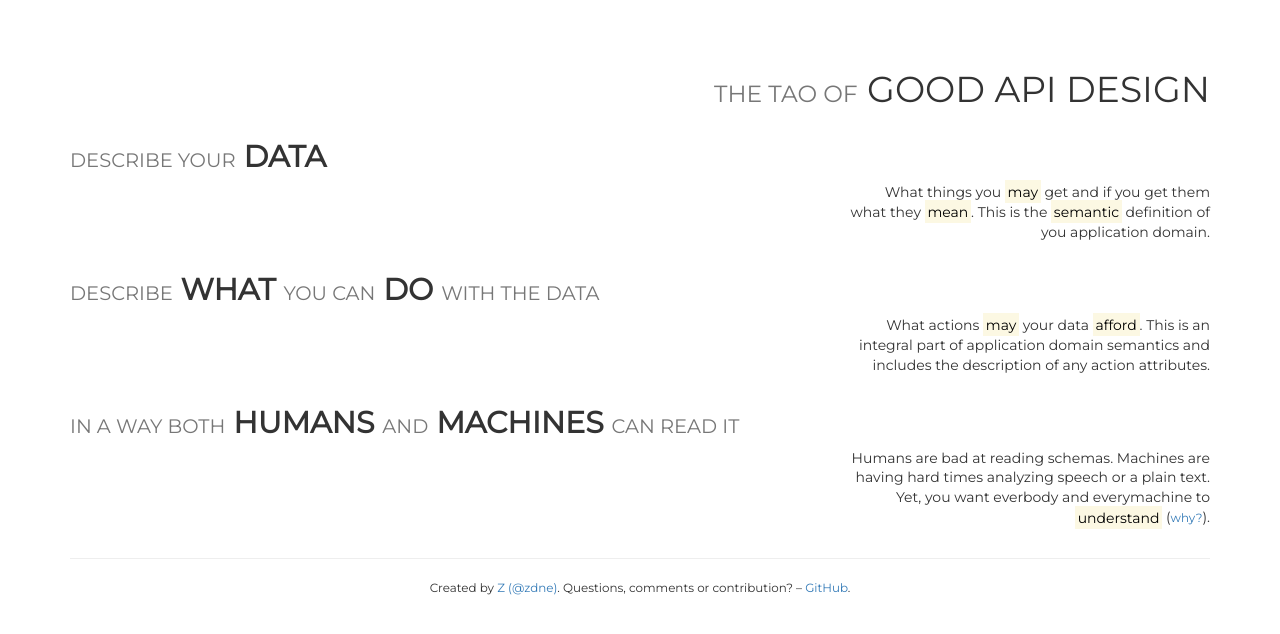
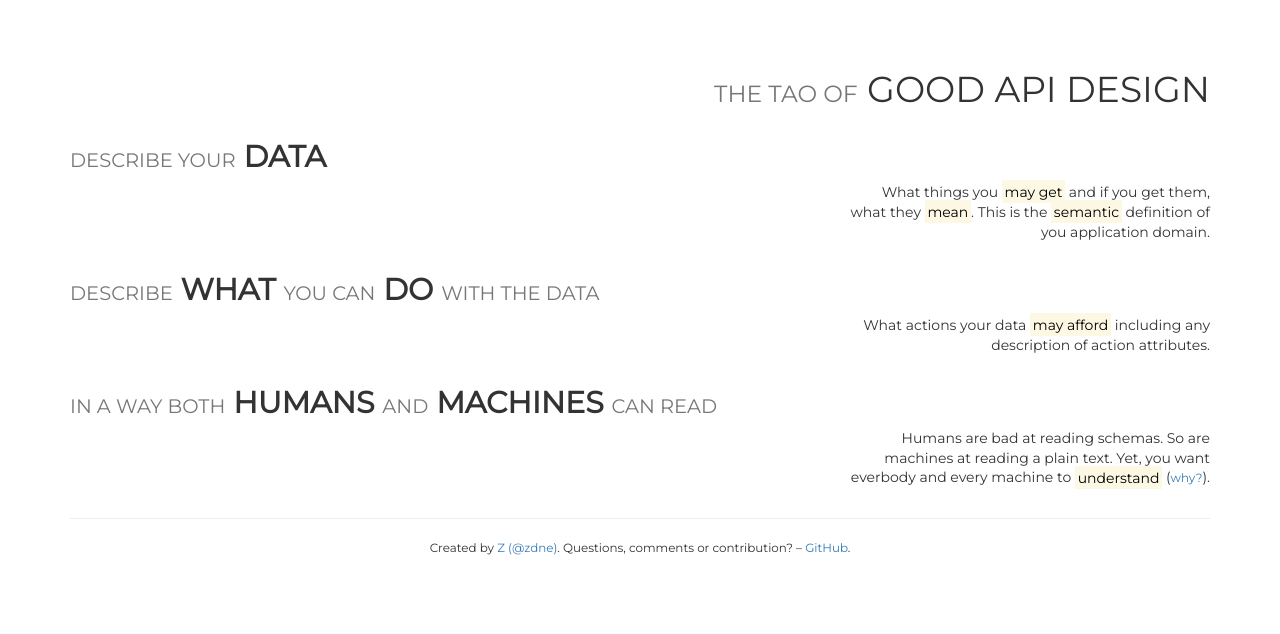
Before and after one commit to zdne/goodapi, a website: page index.html in a window 1280 px wide. Drawn offline with nearby package versions, Linux system fonts and the light colour scheme.

Commit message:
Simplify it even more

```diff
--- a/index.html
+++ b/index.html
@@ -35,7 +35,7 @@
       <div class="row">
         <div class="col-lg-4 col-lg-offset-8 text-right">
           <p>
-            What things you <mark>may</mark> get and if you get them what they <mark>mean</mark>. This is the <mark>semantic</mark> definition of you application domain.
+            What things you <mark>may get</mark> and if you get them, what they <mark>mean</mark>. This is the <mark>semantic</mark> definition of you application domain.
           </p>
         </div>
       </div>
@@ -47,19 +47,19 @@
       <div class="row">
         <div class="col-lg-4 col-lg-offset-8 text-right">
           <p>
-            What actions <mark>may</mark> your data <mark>afford</mark>. This is an integral part of application domain semantics and includes the description of any action attributes.
+            What actions your data <mark>may afford</mark> including any description of action attributes.
           </p>
         </div>
       </div>
       <div class="row">
         <div class="col-lg-12">
-          <h2><small>IN A WAY BOTH</small> <b>HUMANS</b> <small>AND</small> <b>MACHINES</b> <small>CAN READ IT</small></h2>
+          <h2><small>IN A WAY BOTH</small> <b>HUMANS</b> <small>AND</small> <b>MACHINES</b> <small>CAN READ</small></h2>
         </div>
       </div>
       <div class="row">
         <div class="col-lg-4 col-lg-offset-8 text-right">
           <p>
-            Humans are bad at reading schemas. Machines are having hard times analyzing speech or a plain text. Yet, you want everbody and everymachine to <mark>understand</mark> (<a class="small" href="https://vimeo.com/71278954#t=836s" target="_blank">why?</a>).
+            Humans are bad at reading schemas. So are machines at reading a plain text. Yet, you want everbody and every machine to <mark>understand</mark> (<a class="small" href="https://vimeo.com/71278954#t=836s" target="_blank">why?</a>).
           </p>
         </div>
       </div>
```
